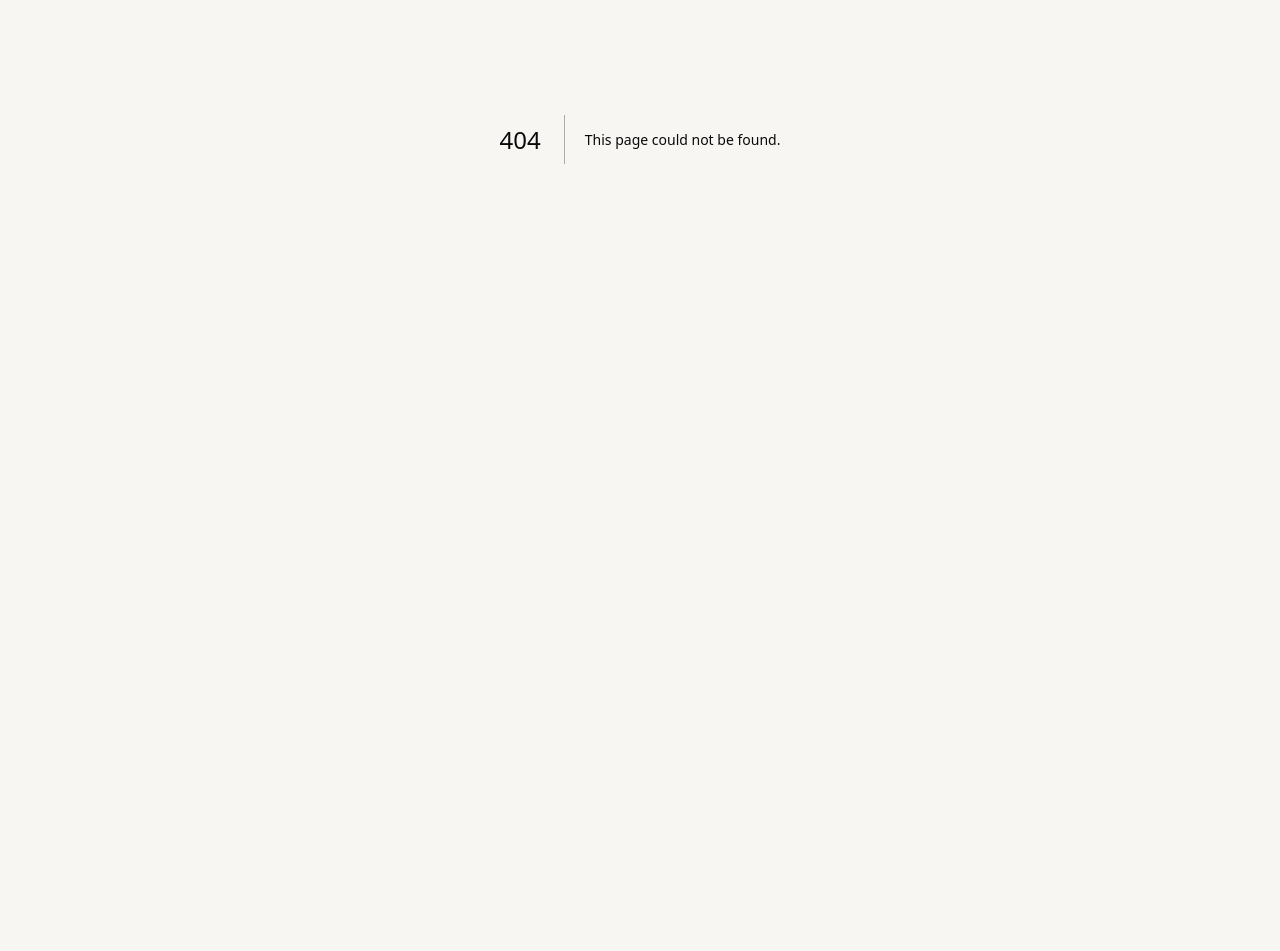
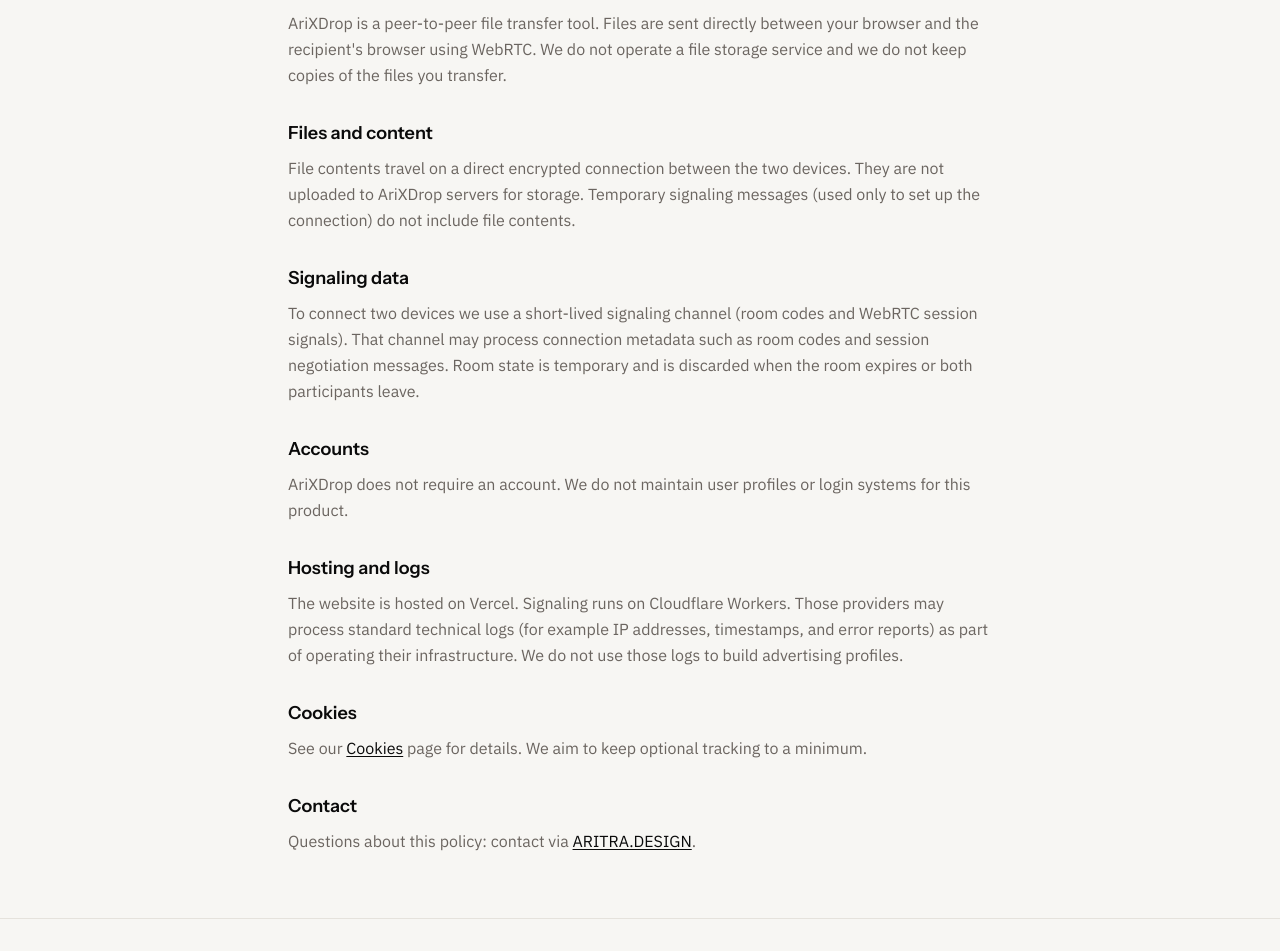
Before and after one commit to ariX08/arixdrop, a Next.js app: page /privacy in a window 1280 px wide. Before the commit this address had no page. Shown: the part 261-1212 px from the top of the page. Before the commit the page ends 800 px from the top, so only its background shows below. Built offline with nearby package versions, Linux system fonts and the light colour scheme.

Commit message:
Add Privacy policy page

```diff
--- /dev/null
+++ b/src/app/privacy/page.tsx
@@ -0,0 +1,95 @@
+import { Header } from "@/components/Header";
+import { Footer } from "@/components/Footer";
+
+export const metadata = {
+  title: "Privacy policy — AriXDrop",
+  description: "How AriXDrop handles data, files, and privacy.",
+};
+
+export default function PrivacyPage() {
+  return (
+    <>
+      <Header />
+      <main className="flex-1 max-w-3xl mx-auto px-5 sm:px-8 py-12 sm:py-16">
+        <h1 className="font-display font-semibold text-3xl tracking-tight text-ink">Privacy policy</h1>
+        <p className="text-sm text-muted mt-2">Last updated: 15 September 2026</p>
+
+        <div className="mt-10 space-y-8 text-muted leading-relaxed">
+          <section>
+            <h2 className="font-display font-semibold text-lg text-ink mb-2">What AriXDrop is</h2>
+            <p>
+              AriXDrop is a peer-to-peer file transfer tool. Files are sent directly between your
+              browser and the recipient's browser using WebRTC. We do not operate a file storage
+              service and we do not keep copies of the files you transfer.
+            </p>
+          </section>
+
+          <section>
+            <h2 className="font-display font-semibold text-lg text-ink mb-2">Files and content</h2>
+            <p>
+              File contents travel on a direct encrypted connection between the two devices. They
+              are not uploaded to AriXDrop servers for storage. Temporary signaling messages (used
+              only to set up the connection) do not include file contents.
+            </p>
+          </section>
+
+          <section>
+            <h2 className="font-display font-semibold text-lg text-ink mb-2">Signaling data</h2>
+            <p>
+              To connect two devices we use a short-lived signaling channel (room codes and WebRTC
+              session signals). That channel may process connection metadata such as room codes and
+              session negotiation messages. Room state is temporary and is discarded when the room
+              expires or both participants leave.
+            </p>
+          </section>
+
+          <section>
+            <h2 className="font-display font-semibold text-lg text-ink mb-2">Accounts</h2>
+            <p>
+              AriXDrop does not require an account. We do not maintain user profiles or login systems
+              for this product.
+            </p>
+          </section>
+
+          <section>
+            <h2 className="font-display font-semibold text-lg text-ink mb-2">Hosting and logs</h2>
+            <p>
+              The website is hosted on Vercel. Signaling runs on Cloudflare Workers. Those providers
+              may process standard technical logs (for example IP addresses, timestamps, and error
+              reports) as part of operating their infrastructure. We do not use those logs to build
+              advertising profiles.
+            </p>
+          </section>
+
+          <section>
+            <h2 className="font-display font-semibold text-lg text-ink mb-2">Cookies</h2>
+            <p>
+              See our{" "}
+              <a href="/cookies" className="text-ink underline underline-offset-2">
+                Cookies
+              </a>{" "}
+              page for details. We aim to keep optional tracking to a minimum.
+            </p>
+          </section>
+
+          <section>
+            <h2 className="font-display font-semibold text-lg text-ink mb-2">Contact</h2>
+            <p>
+              Questions about this policy: contact via{" "}
+              <a
+                href="https://arix.faltuworkonly91.workers.dev"
+                className="text-ink underline underline-offset-2"
+                target="_blank"
+                rel="noopener noreferrer"
+              >
+                ARITRA.DESIGN
+              </a>
+              .
+            </p>
+          </section>
+        </div>
+      </main>
+      <Footer />
+    </>
+  );
+}
```
